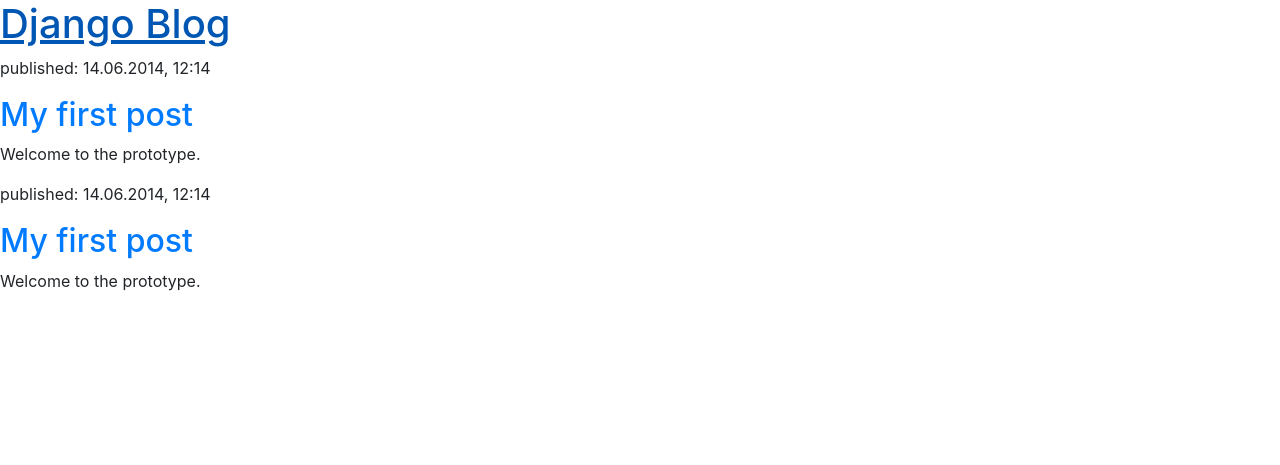
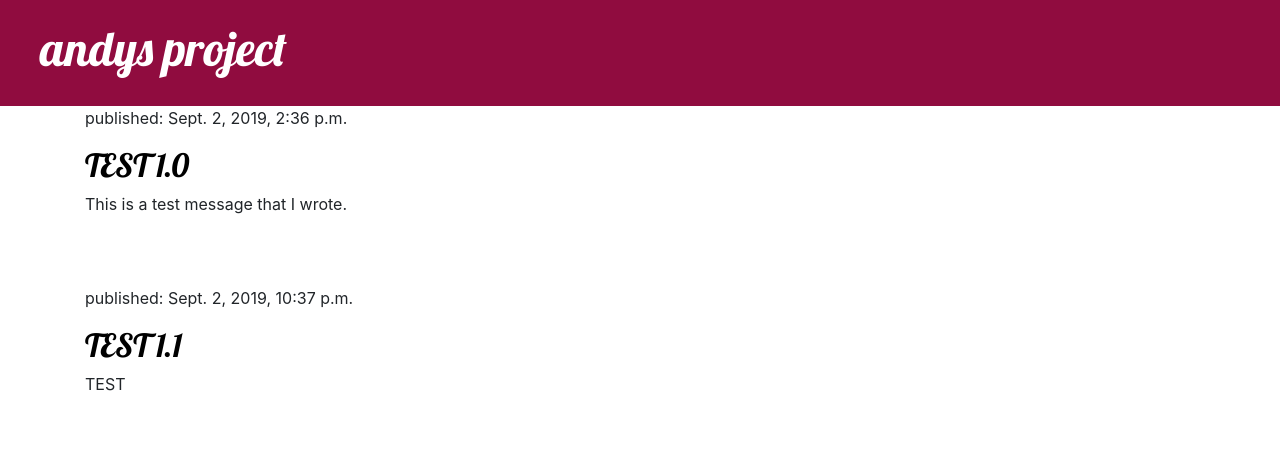
Before and after one commit to aao60/my-first-blog, a Django app: page / in a window 1280 px wide. Shown: the top 465 px of the page. Run offline with Django 3.2, Linux system fonts and the light colour scheme; data comes from the database, SQL or seed files in the repository; some libraries are stand-ins or nearby versions.

Commit message:
Modifying code

```diff
--- a/blog/static/css/blog.css
+++ b/blog/static/css/blog.css
@@ -1 +1,46 @@
-#this is a test
+.page-header {
+    background-color: #900C3F;
+    margin-top: 0;
+    padding: 20px 20px 20px 40px;
+}
+
+.page-header h1, .page-header h1 a, .page-header h1 a:visited, .page-header h1 a:active {
+    color: #ffffff;
+    font-size: 36pt;
+    text-decoration: none;
+}
+
+.content {
+    margin-left: 40px;
+}
+
+h1, h2, h3, h4 {
+    font-family: 'Lobster', cursive;
+}
+
+.date {
+    color: #828282;
+}
+
+.save {
+    float: right;
+}
+
+.post-form textarea, .post-form input {
+    width: 100%;
+}
+
+.top-menu, .top-menu:hover, .top-menu:visited {
+    color: #ffffff;
+    float: right;
+    font-size: 26pt;
+    margin-right: 20px;
+}
+
+.post {
+    margin-bottom: 70px;
+}
+
+.post h2 a, .post h2 a:visited {
+    color: #000000;
+}
--- /dev/null
+++ b/blog/templates/blog/base.html
@@ -0,0 +1,23 @@
+<html>
+    <head>
+        {% load static %}
+        <title>Andy's Blog</title>
+        <link rel="stylesheet" href="{% static 'css/blog.css' %}">
+        <link rel="stylesheet" href="https://stackpath.bootstrapcdn.com/bootstrap/4.3.1/css/bootstrap.min.css" integrity="sha384-ggOyR0iXCbMQv3Xipma34MD+dH/1fQ784/j6cY/iJTQUOhcWr7x9JvoRxT2MZw1T" crossorigin="anonymous">
+        <script src="https://stackpath.bootstrapcdn.com/bootstrap/4.3.1/js/bootstrap.min.js" integrity="sha384-JjSmVgyd0p3pXB1rRibZUAYoIIy6OrQ6VrjIEaFf/nJGzIxFDsf4x0xIM+B07jRM" crossorigin="anonymous"></script>
+        <link href="//fonts.googleapis.com/css?family=Lobster&subset=latin,latin-ext" rel="stylesheet" type="text/css">
+    </head>
+    <body>
+        <div class="page-header">
+        <h1><a href="/">andys project</a></h1>
+    </div>
+    <div class="content container">
+        <div class="row">
+            <div class="col-md-8">
+            {% block content %}
+            {% endblock %}
+            </div>
+        </div>
+    </div>
+    </body>
+</html>
--- a/blog/templates/blog/post_list.html
+++ b/blog/templates/blog/post_list.html
@@ -1,24 +1,11 @@
-<html>
-    <head>
-        {% load static %}
-        <title>Django Blog</title>
-        <link rel="stylesheet" href="https://stackpath.bootstrapcdn.com/bootstrap/4.3.1/css/bootstrap.min.css" integrity="sha384-ggOyR0iXCbMQv3Xipma34MD+dH/1fQ784/j6cY/iJTQUOhcWr7x9JvoRxT2MZw1T" crossorigin="anonymous">
-        <script src="https://stackpath.bootstrapcdn.com/bootstrap/4.3.1/js/bootstrap.min.js" integrity="sha384-JjSmVgyd0p3pXB1rRibZUAYoIIy6OrQ6VrjIEaFf/nJGzIxFDsf4x0xIM+B07jRM" crossorigin="anonymous"></script>
-        <link rel="stylesheet" href="{% static 'css/blog.css' %}">
-        <link href="//fonts.googleapis.com/css?family=Lobster&subset=latin,latin-ext" rel="stylesheet" type="text/css">
-    </head>
-    <body>
-        <div>
-            <h1><a href="/">Django Blog</a></h1>
-        </div>
+{% extends 'blog/base.html' %}
 
-        {% for post in posts %}
-            <div>
-             <p>published: 14.06.2014, 12:14</p>
-                <h2><a href="">My first post</a></h2>
-                <p>Welcome to the prototype.</p>
+{% block content %}
+         {% for post in posts %}
+            <div class="post">
+                <p>published: {{ post.published_date }}</p>
+                <h2><a href="">{{ post.title }}</a></h2>
+                <p>{{ post.text|linebreaksbr }}</p>
             </div>
         {% endfor %}
-
-    </body>
-</html>
+{% endblock %}
--- a/blog/views.py
+++ b/blog/views.py
@@ -1,9 +1,14 @@
 from django.shortcuts import render
 from .models import Post
 from django.utils import timezone
+from django.shortcuts import render, get_object_or_404
 
 # Create your views here.
 
 def post_list(request):
     posts = Post.objects.filter(published_date__lte=timezone.now()).order_by('published_date')
     return render(request, 'blog/post_list.html', {'posts': posts})
+
+def post_detail(request, pk):
+    post = get_object_or_404(Post, pk=pk)
+    return render(request, 'blog/post_detail.html', {'post': post})
```
